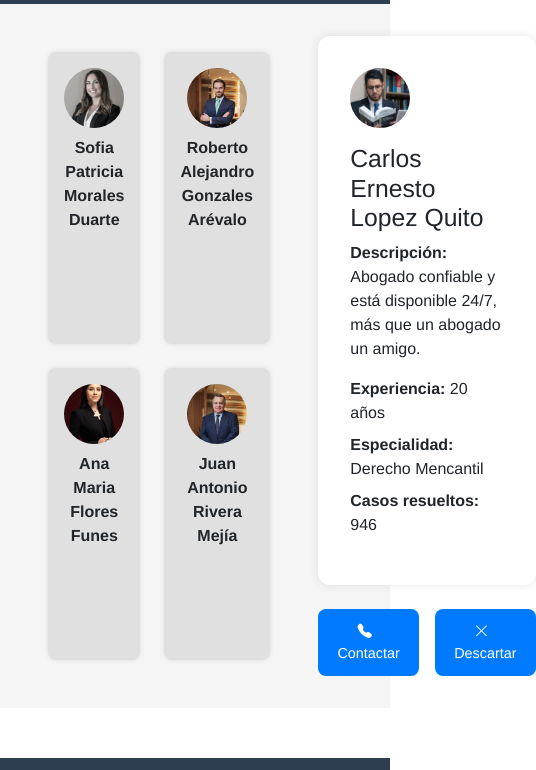
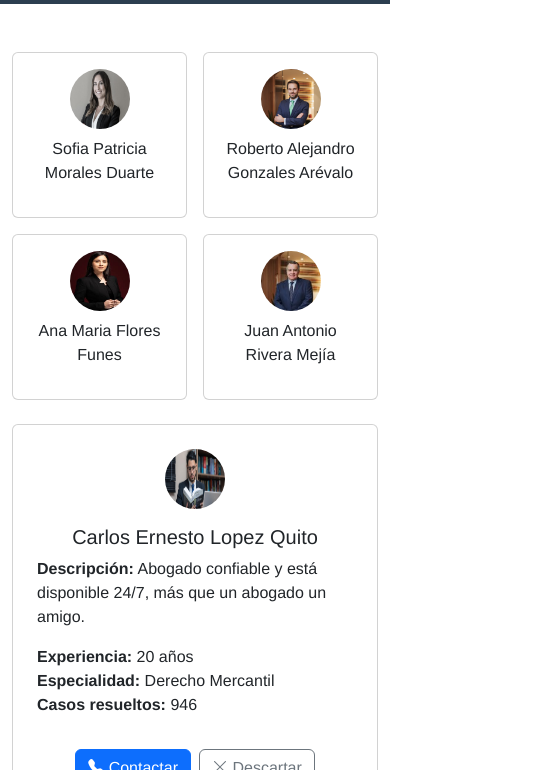
Before and after one commit to Diegoalexander717/Bufete-de-abogados-HTML-Y-CSS, a plain HTML site: page paginas/equipo.html in a window 390 px wide. Shown: the part 52-822 px from the top of the page, 536 px wide, since content can reach past the window. Drawn offline with nearby package versions, Linux system fonts and the light colour scheme.

Commit message:
se mejoro el responsive de la pagina equipo

```diff
--- a/css/style.css
+++ b/css/style.css
@@ -448,13 +448,14 @@ main {
   gap: 2rem;
   padding: 2rem;
   background-color: #f5f5f5;
+  flex-wrap: wrap;
 }
 
 .tarjetas-equipo {
   display: grid;
-  grid-template-columns: repeat(2, 1fr);
+  grid-template-columns: repeat(auto-fit, minmax(140px, 1fr));
   gap: 1.5rem;
-  flex: 1;
+  flex: 1 1 100%;
   padding: 1rem;
 }
 
@@ -464,7 +465,7 @@ main {
   border-radius: 8px;
   text-align: center;
   font-weight: bold;
-  box-shadow: 0 0 5px rgba(0,0,0,0.1);
+  box-shadow: 0 0 5px rgba(0, 0, 0, 0.1);
 }
 
 .tarjeta img {
@@ -474,21 +475,24 @@ main {
   border-radius: 50%;
   margin-bottom: 0.5rem;
 }
+
 .perfil-detallado {
-  flex: 2;
+  flex: 2 1 100%;
   display: flex;
   flex-direction: column;
   align-items: center;
+  margin-top: 2rem;
 }
 
 .card-perfil {
   background-color: white;
   padding: 2rem;
   border-radius: 12px;
-  box-shadow: 0 0 10px rgba(0,0,0,0.1);
+  box-shadow: 0 0 10px rgba(0, 0, 0, 0.1);
   width: 100%;
   max-width: 600px;
 }
+
 .card-perfil img {
   width: 60px;
   height: 60px;
@@ -519,6 +523,7 @@ main {
 .botones-acciones {
   display: flex;
   justify-content: center;
+  flex-wrap: wrap;
   gap: 1rem;
   margin-top: 1.5rem;
 }
@@ -538,6 +543,31 @@ main {
   background-color: #0056b3;
 }
 
-.botones-acciones i {
-  margin-right: 0.5rem;
+/* ---------- Media Queries para responsividad ----------- */
+
+/* Pantallas pequeñas (teléfonos) */
+@media (max-width: 768px) {
+  .contenedor-equipo {
+    flex-direction: column;
+    padding: 1rem;
+  }
+
+  .tarjetas-equipo {
+    grid-template-columns: repeat(auto-fit, minmax(120px, 1fr));
+    padding: 0;
+  }
+
+  .card-perfil {
+    padding: 1.5rem;
+  }
+
+  .botones-acciones {
+    flex-direction: column;
+    width: 100%;
+    align-items: center;
+  }
+
+  .botones-acciones button {
+    width: 90%;
+  }
 }
--- a/paginas/equipo.html
+++ b/paginas/equipo.html
@@ -42,48 +42,60 @@
             </div>
         </div>
     </nav>
-    <main class="equipo-container">
-        <div class="contenedor-equipo">
+     <!-- MAIN CONTENT -->
+  <main class="container my-5">
+    <div class="row g-4">
+
       <!-- Tarjetas del equipo -->
-<aside class="tarjetas-equipo">
-  <div class="tarjeta">
-    <img src="../img/abogada1.jpg" alt="Sofia Morales">
-    <p>Sofia Patricia Morales Duarte</p>
+      <aside class="col-12 col-lg-6">
+        <div class="row g-3">
+          <div class="col-6">
+            <div class="card text-center p-3">
+              <img src="../img/abogada1.jpg" alt="Sofia Morales" class="rounded-circle mx-auto" width="60" height="60">
+              <p class="mt-2">Sofia Patricia Morales Duarte</p>
             </div>
-  <div class="tarjeta">
-    <img src="../img/abogado2.jpg" alt="Roberto Gonzales">
-    <p>Roberto Alejandro Gonzales Arévalo</p>
           </div>
-  <div class="tarjeta">
-    <img src="../img/abogada3.jpg" alt="Ana Flores">
-    <p>Ana Maria Flores Funes</p>
+          <div class="col-6">
+            <div class="card text-center p-3">
+              <img src="../img/abogado2.jpg" alt="Roberto Gonzales" class="rounded-circle mx-auto" width="60" height="60">
+              <p class="mt-2">Roberto Alejandro Gonzales Arévalo</p>
             </div>
-  <div class="tarjeta">
-    <img src="../img/abogado4.jpg" alt="Juan Rivera">
-    <p>Juan Antonio Rivera Mejía</p>
+          </div>
+          <div class="col-6">
+            <div class="card text-center p-3">
+              <img src="../img/abogada3.jpg" alt="Ana Flores" class="rounded-circle mx-auto" width="60" height="60">
+              <p class="mt-2">Ana Maria Flores Funes</p>
+            </div>
+          </div>
+          <div class="col-6">
+            <div class="card text-center p-3">
+              <img src="../img/abogado4.jpg" alt="Juan Rivera" class="rounded-circle mx-auto" width="60" height="60">
+              <p class="mt-2">Juan Antonio Rivera Mejía</p>
+            </div>
+          </div>
         </div>
       </aside>
 
       <!-- Perfil detallado -->
-  <section class="perfil-detallado">
-    <div class="card-perfil">
-       <img src="../img/abogado5.jpg" alt="Carlos Lopez">
-      <h2>Carlos Ernesto Lopez Quito</h2>
-      <!-- resto del contenido -->
+      <section class="col-12 col-lg-6">
+        <div class="card p-4 h-100">
+          <div class="text-center">
+            <img src="../img/abogado5.jpg" alt="Carlos Lopez" class="rounded-circle mb-3" width="60" height="60">
+            <h2 class="h5">Carlos Ernesto Lopez Quito</h2>
+          </div>
           <p><strong>Descripción:</strong> Abogado confiable y está disponible 24/7, más que un abogado un amigo.</p>
-      <ul>
+          <ul class="list-unstyled">
             <li><strong>Experiencia:</strong> 20 años</li>
-        <li><strong>Especialidad:</strong> Derecho Mencantil</li>
+            <li><strong>Especialidad:</strong> Derecho Mercantil</li>
             <li><strong>Casos resueltos:</strong> 946</li>
           </ul>
+          <div class="d-flex flex-wrap justify-content-center gap-2 mt-3">
+            <button class="btn btn-primary"><i class="bi bi-telephone-fill"></i> Contactar</button>
+            <button class="btn btn-outline-secondary"><i class="bi bi-x-lg"></i> Descartar</button>
           </div>
-
-    <!-- Botones fuera de la tarjeta -->
-    <div class="botones-acciones">
-      <button><i class="bi bi-telephone-fill"></i> Contactar</button>
-      <button><i class="bi bi-x-lg"></i> Descartar</button>
         </div>
       </section>
+
     </div>
   </main>
 
```
Lines whose indentation alone changed are shown as unchanged.
